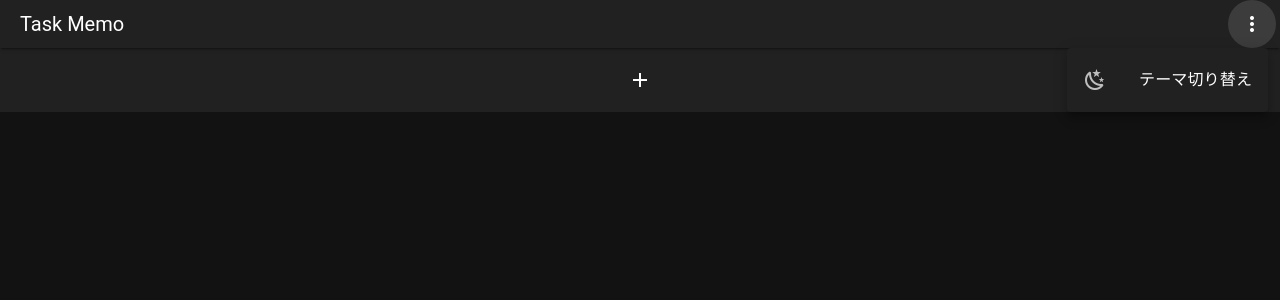
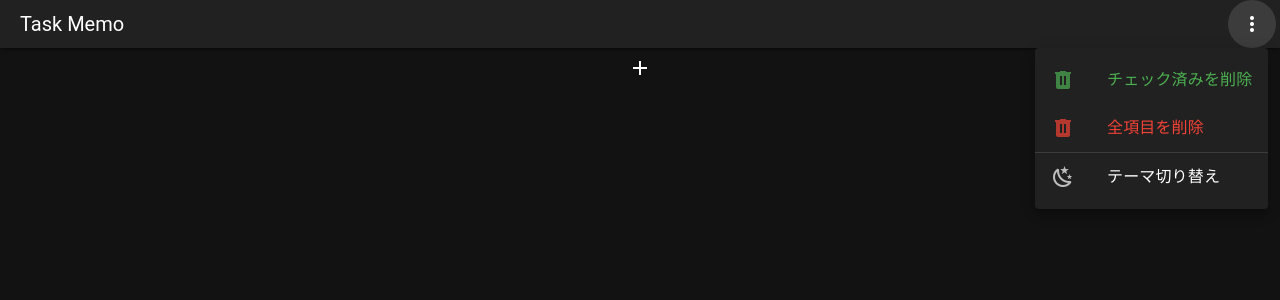
Before and after one commit to akabana0524/task-memo, a Vue app: page / in a window 1280 px wide. Both pictures are taken after a click on the button 1252 px from the left and 24 px from the top of the page. Shown: the top 300 px of the page. Built offline with nearby package versions, Linux system fonts and the light colour scheme.

Commit message:
check no longer immediately remove task, use remove command. list transition implemented.

```diff
--- a/src/App.vue
+++ b/src/App.vue
@@ -8,6 +8,19 @@
           <v-icon icon="mdi-dots-vertical" />
           <v-menu activator="parent">
             <v-list>
+              <v-list-item
+                title="チェック済みを削除"
+                prepend-icon="mdi-trash-can"
+                base-color="success"
+                @click="removeCompletedTasks"
+              />
+              <v-list-item
+                title="全項目を削除"
+                prepend-icon="mdi-trash-can"
+                base-color="red"
+                @click="removeAllTasks"
+              />
+              <v-divider />
               <v-list-item
                 title="テーマ切り替え"
                 :prepend-icon="themeIcon"
@@ -29,7 +42,7 @@ import TaskList from "./components/TaskList.vue";
 import { useTask } from "./composables/Task";
 import { useTheme } from "./composables/Theme";
 
-const { loadTasks } = useTask();
+const { loadTasks, removeCompletedTasks, removeAllTasks } = useTask();
 const { loadTheme, swapTheme, theme, themeIcon } = useTheme();
 
 loadTasks();
--- a/src/components/TaskList.vue
+++ b/src/components/TaskList.vue
@@ -1,17 +1,17 @@
 <template>
-  <v-list>
-    <TaskListItem v-for="task in tasks" :key="task.taskId" :task="task">{{
-      task.title
-    }}</TaskListItem>
-
-    <v-list-item @click="addBlankTask">
+  <v-slide-x-transition class="py-0" tag="v-list" group>
+    <template v-for="task in tasks" :key="task.taskId">
+      <TaskListItem :task="task">{{ task.title }}</TaskListItem>
+      <v-divider />
+    </template>
+  </v-slide-x-transition>
+  <v-list-item @click="addBlankTask" key="footer">
     <v-row>
       <v-spacer />
       <v-col cols="auto"><v-icon>mdi-plus</v-icon></v-col>
       <v-spacer />
     </v-row>
   </v-list-item>
-  </v-list>
 </template>
 
 <script lang="ts" setup>
--- a/src/components/TaskListItem.vue
+++ b/src/components/TaskListItem.vue
@@ -1,8 +1,8 @@
 <template>
-  <v-list-item>
+  <v-list-item :base-color="completed ? 'success' : ''">
     <template v-slot:prepend>
       <v-list-item-action start>
-        <v-checkbox-btn @change="completeTask" />
+        <v-checkbox-btn @change="check" />
       </v-list-item-action>
     </template>
     <template v-slot:title>
@@ -43,7 +43,7 @@
   </v-list-item>
 </template>
 <script lang="ts" setup>
-import { computed, defineProps, nextTick, toRefs } from "vue";
+import { computed, toRefs } from "vue";
 import { Task, useTask } from "../composables/Task";
 
 interface TaskListItemProps {
@@ -57,9 +57,11 @@ const {
   findTaskHistory,
 } = useTask();
 const taskHistory = computed(() => findTaskHistory(task.value.title));
+const completed = computed(() => task.value.completed);
 
-function completeTask() {
-  nextTick(() => _completeTask(task.value.taskId));
+function check(e: InputEvent) {
+  var checked: boolean = (e.target as any).checked;
+  task.value.completed = checked;
 }
 </script>
 
--- a/src/composables/Task.ts
+++ b/src/composables/Task.ts
@@ -6,10 +6,12 @@ export type CreatedAt = string;
 export type CompletedAt = string;
 export type DifferenceInDaysLabel = string;
 export type DateLabel = string;
+export type Completed = boolean;
 export interface Task {
   taskId: TaskId;
   title: TaskTitle;
   createdAt: CreatedAt;
+  completed: Completed;
 }
 
 export interface TaskHistory {
@@ -66,6 +68,7 @@ export function useTask() {
       taskId: crypto.randomUUID(),
       createdAt: new Date().toISOString(),
       title: "",
+      completed: false,
     });
   }
   function getTask(taskId: TaskId) {
@@ -90,6 +93,7 @@ export function useTask() {
   function completeTask(taskId: TaskId) {
     var task = getTask(taskId);
     if (task.title) {
+      task.completed = true;
       var taskHistory = findTaskHistory(task.title);
       if (taskHistory) {
         taskHistory.completedAt = new Date().toISOString();
@@ -100,7 +104,17 @@ export function useTask() {
         });
       }
     }
-    removeTask(taskId);
+  }
+
+  function removeCompletedTasks() {
+    var removeTargetTaskIds = tasks.value
+      .filter((v) => v.completed)
+      .map((v) => v.taskId);
+    removeTargetTaskIds.forEach(removeTask);
+  }
+  function removeAllTasks() {
+    var removeTargetTaskIds = tasks.value.map((v) => v.taskId);
+    removeTargetTaskIds.forEach(removeTask);
   }
 
   function removeTask(taskId: TaskId) {
@@ -125,7 +139,8 @@ export function useTask() {
     tasks,
     addBlankTask,
     completeTask,
-    removeTask,
+    removeCompletedTasks,
+    removeAllTasks,
     loadTasks,
     taskHistoryInfos,
     findTaskHistory,
```
Lines whose indentation alone changed are shown as unchanged.
